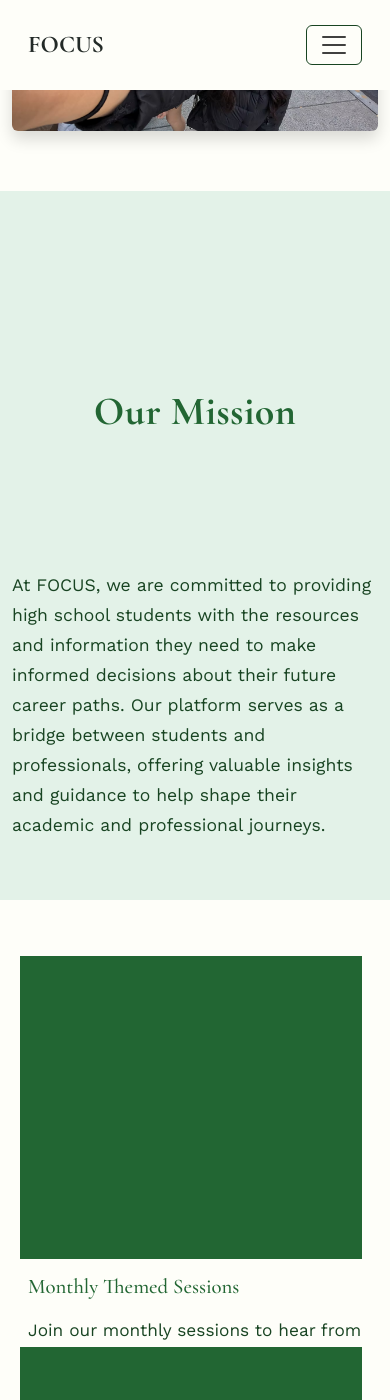
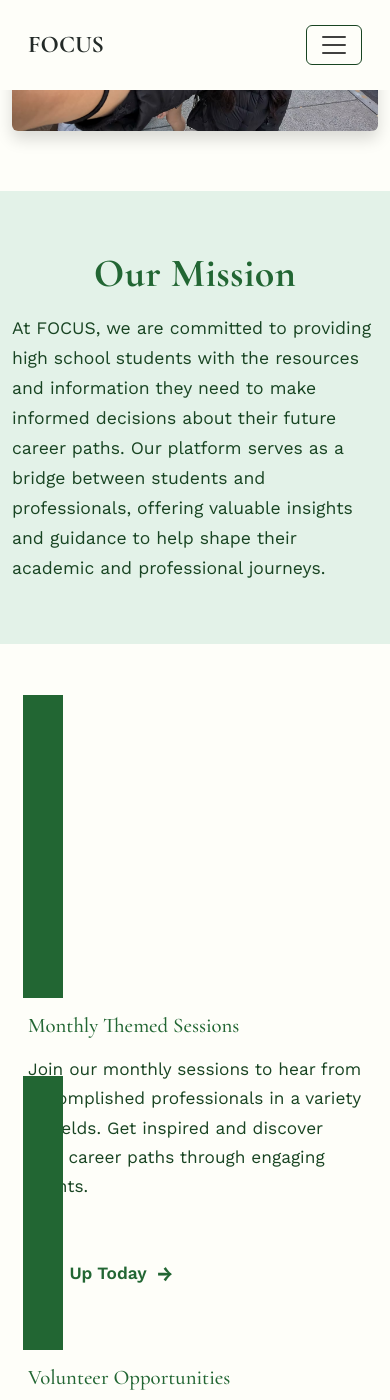
Before and after one commit to GabrielGitAlt/focus, a Jekyll site: the page built from _pages/about.html, in a window 390 px wide and 1400 px high, scrolled down 697 px. Built offline with Jekyll 4.4.1, drawn with Linux system fonts in a browser that asks for light colours.

Commit message:
our mission mobile fixed

```diff
--- a/styles/about.css
+++ b/styles/about.css
@@ -584,18 +584,56 @@
   }
 }
 @media (max-width: 576px) {
+  /* 1. Mission heading gap fix */
+  .about-mission-section .row {
+    min-height: unset;
+    flex-direction: column;
+  }
+  .about-mission-section .col-lg-5 {
+    min-height: unset;
+    margin-bottom: 1.2rem;
+  }
+  .about-mission-heading {
+    margin-bottom: 0.7rem;
+  }
+  /* 2. Get Involved card border fix */
   .about-involved-card {
     flex-direction: column;
     min-height: 0;
     padding-left: 0.5rem;
+    padding-top: 0.7rem;
+    padding-bottom: 0.7rem;
   }
   .about-involved-border {
     position: static;
-    width: 100%;
+    width: 40px;
     height: 2px;
-    margin: 0 0 1rem 0;
+    margin: 0 0 1rem 0.2rem;
+    background: var(--primary-color);
   }
   .about-involved-content {
     padding-left: 0.5rem;
   }
+  /* 3. Team section spacing fix */
+  .about-team-section {
+    padding-top: 2.2rem;
+    padding-bottom: 2.2rem;
+  }
+  /* 4. Reduce space after team member bio/contact */
+  .team-member-content-fixed {
+    min-height: unset;
+    max-height: unset;
+    margin-bottom: 0.7rem;
+  }
+  .team-member-info {
+    padding-bottom: 1.2rem;
+  }
 }
+
+/* Desktop: reduce space before team section */
+@media (min-width: 577px) {
+  .about-team-section {
+    padding-top: 3.5rem;
+    padding-bottom: 3.5rem;
+  }
+}
```
